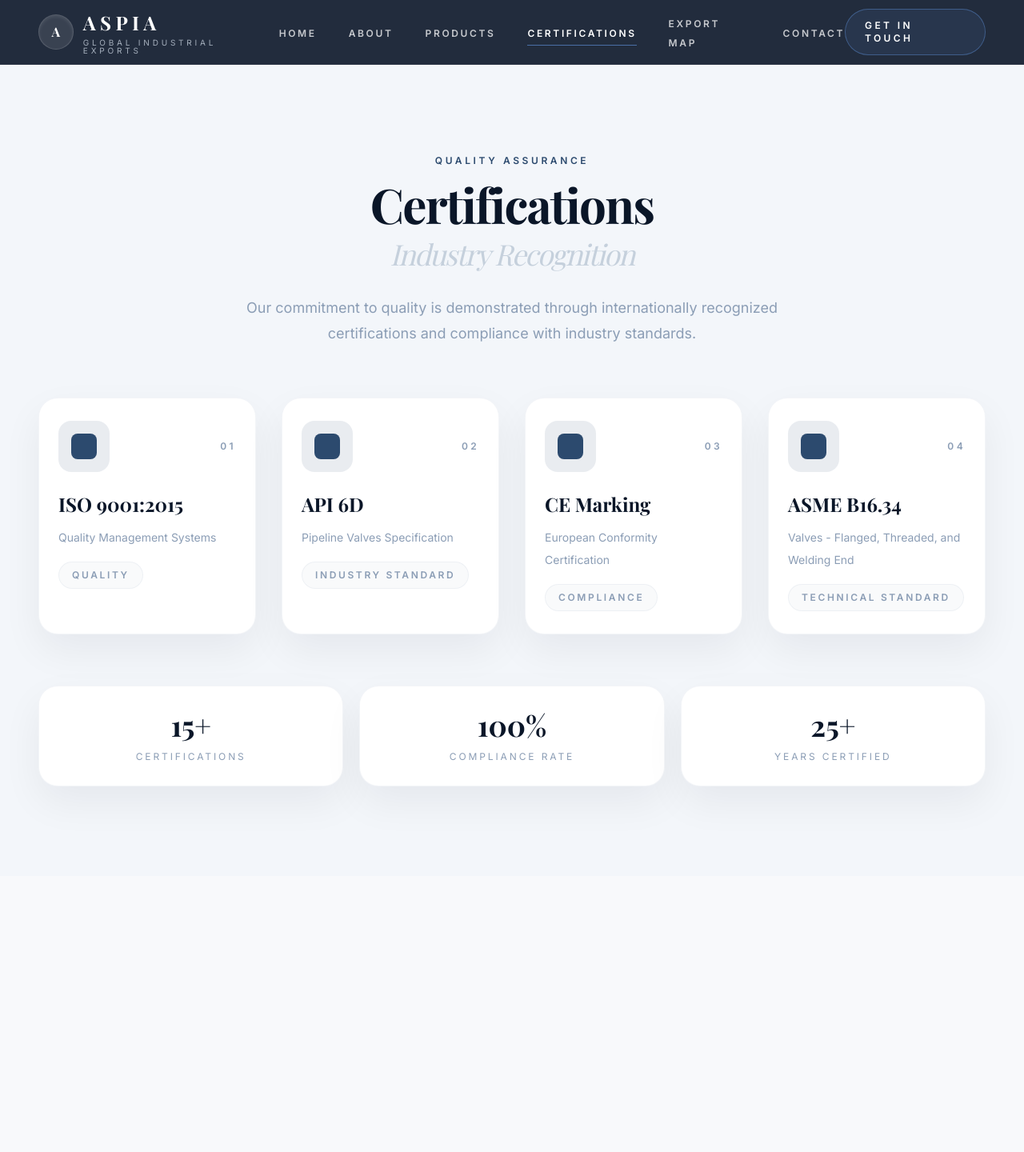
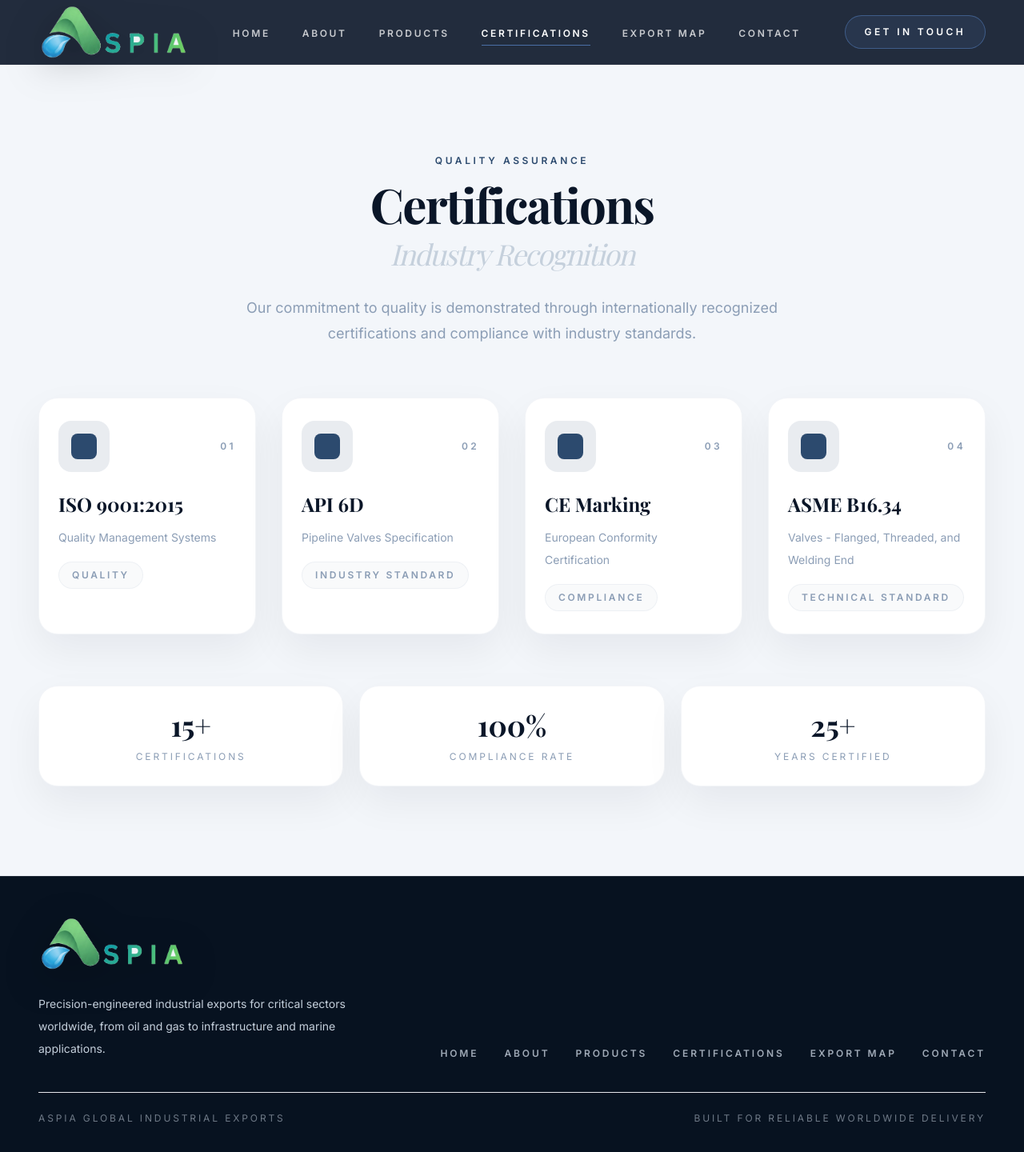
Before and after one commit to sridivyansh0511-beep/Aspia, a Next.js app: page /certifications in a window 1280 px wide. Shown: the top 1440 px of the page at 80% size. Before the commit the page ends 1095 px from the top, so only its background shows below. Built offline with nearby package versions, Linux system fonts and the light colour scheme; a web font is replaced by a local one.

Commit message:
Add splash screen, footer, and improve navigation with logo

```diff
--- a/src/app/layout.js
+++ b/src/app/layout.js
@@ -1,5 +1,7 @@
 import "../styles/globals.css";
 import Navbar from "@/components/layout/Navbar";
+import Footer from "@/components/layout/Footer";
+import SplashScreen from "@/components/layout/SplashScreen";
 
 export const metadata = {
   title: "Aspia - Professional Consulting Services",
@@ -10,8 +12,10 @@ export default function RootLayout({ children }) {
   return (
     <html lang="en">
       <body className="antialiased">
+        <SplashScreen />
         <Navbar />
         {children}
+        <Footer />
       </body>
     </html>
   );
--- /dev/null
+++ b/src/components/layout/Footer.jsx
@@ -0,0 +1,56 @@
+'use client';
+
+import Image from 'next/image';
+import Link from 'next/link';
+
+const FOOTER_LINKS = [
+  { href: '/', label: 'Home' },
+  { href: '/about', label: 'About' },
+  { href: '/products', label: 'Products' },
+  { href: '/certifications', label: 'Certifications' },
+  { href: '/map', label: 'Export Map' },
+  { href: '/contact', label: 'Contact' },
+];
+
+export default function Footer() {
+  return (
+    <footer className="border-t border-white/10 bg-[#071220]">
+      <div className="mx-auto max-w-7xl px-6 py-12 lg:px-12">
+        <div className="flex flex-col gap-10 lg:flex-row lg:items-end lg:justify-between">
+          <div className="max-w-md">
+            <Link href="/" className="inline-flex" aria-label="Aspia home">
+              <Image
+                src="/aspia-logo-transparent.png"
+                alt="Aspia"
+                width={1002}
+                height={388}
+                className="h-auto w-[152px] drop-shadow-[0_12px_24px_rgba(0,0,0,0.28)] sm:w-[184px]"
+              />
+            </Link>
+            <p className="mt-5 text-sm leading-7 text-slate-light">
+              Precision-engineered industrial exports for critical sectors worldwide,
+              from oil and gas to infrastructure and marine applications.
+            </p>
+          </div>
+
+          <div className="flex flex-wrap gap-x-8 gap-y-4">
+            {FOOTER_LINKS.map(({ href, label }) => (
+              <Link
+                key={href}
+                href={href}
+                className="text-xs font-semibold uppercase tracking-[0.24em] text-slate-light/80 transition-colors hover:text-white"
+              >
+                {label}
+              </Link>
+            ))}
+          </div>
+        </div>
+
+        <div className="mt-10 flex flex-col gap-3 border-t border-white/8 pt-6 text-xs uppercase tracking-[0.24em] text-slate-light/55 sm:flex-row sm:items-center sm:justify-between">
+          <span>Aspia Global Industrial Exports</span>
+          <span>Built For Reliable Worldwide Delivery</span>
+        </div>
+      </div>
+    </footer>
+  );
+}
--- a/src/components/layout/Navbar.jsx
+++ b/src/components/layout/Navbar.jsx
@@ -1,6 +1,7 @@
 'use client';
 
 import { useState, useEffect, useRef } from 'react';
+import Image from 'next/image';
 import Link from 'next/link';
 import { usePathname } from 'next/navigation';
 import { gsap } from 'gsap';
@@ -44,16 +45,15 @@ export default function Navbar() {
       }`}
     >
       <nav className="max-w-7xl mx-auto px-6 lg:px-12 flex items-center justify-between h-20">
-        <Link href="/" className="flex items-center gap-3 group">
-          <div className="flex h-11 w-11 items-center justify-center rounded-full border border-white/15 bg-white/10 shadow-inner shadow-white/10 transition-transform duration-300 group-hover:scale-105">
-            <span className="text-white font-display text-base font-bold">A</span>
-          </div>
-          <div className="leading-none">
-            <div className="font-display text-2xl font-bold tracking-[0.22em] text-white">ASPIA</div>
-            <div className="mt-1 text-[10px] uppercase tracking-[0.38em] text-slate-light/80">
-              Global Industrial Exports
-            </div>
-          </div>
+        <Link href="/" className="group flex items-center" aria-label="Aspia home">
+          <Image
+            src="/aspia-logo-transparent.png"
+            alt="Aspia"
+            width={1002}
+            height={388}
+            priority
+            className="h-auto w-[132px] drop-shadow-[0_10px_24px_rgba(0,0,0,0.28)] transition-transform duration-300 group-hover:scale-[1.02] sm:w-[156px] lg:w-[188px]"
+          />
         </Link>
 
         <ul className="hidden lg:flex items-center gap-10">
--- /dev/null
+++ b/src/components/layout/SplashScreen.jsx
@@ -0,0 +1,60 @@
+'use client';
+
+import { useEffect, useRef, useState } from 'react';
+import Image from 'next/image';
+
+const SPLASH_HOLD_MS = 2000;
+const SPLASH_FADE_MS = 500;
+
+export default function SplashScreen() {
+  const [isFadingOut, setIsFadingOut] = useState(false);
+  const [isHidden, setIsHidden] = useState(false);
+  const previousOverflow = useRef('');
+
+  useEffect(() => {
+    previousOverflow.current = document.body.style.overflow;
+    document.body.style.overflow = 'hidden';
+
+    const fadeTimeout = window.setTimeout(() => {
+      setIsFadingOut(true);
+    }, SPLASH_HOLD_MS);
+
+    const hideTimeout = window.setTimeout(() => {
+      setIsHidden(true);
+      document.body.style.overflow = previousOverflow.current;
+    }, SPLASH_HOLD_MS + SPLASH_FADE_MS);
+
+    return () => {
+      window.clearTimeout(fadeTimeout);
+      window.clearTimeout(hideTimeout);
+      document.body.style.overflow = previousOverflow.current;
+    };
+  }, []);
+
+  if (isHidden) {
+    return null;
+  }
+
+  return (
+    <div
+      className={`fixed inset-0 z-[120] flex items-center justify-center bg-[radial-gradient(circle_at_top,rgba(26,158,143,0.14),transparent_34%),linear-gradient(180deg,#0A1628,#071220)] transition-opacity duration-500 ${
+        isFadingOut ? 'pointer-events-none opacity-0' : 'opacity-100'
+      }`}
+    >
+      <div className="flex flex-col items-center justify-center gap-8 px-6">
+        <Image
+          src="/aspia-logo-transparent.png"
+          alt="Aspia"
+          width={1002}
+          height={388}
+          priority
+          className="animate-splash-logo-fade h-[160px] w-auto drop-shadow-[0_18px_36px_rgba(0,0,0,0.28)]"
+        />
+
+        <div className="h-[2px] w-44 overflow-hidden rounded-full bg-white/10">
+          <span className="animate-splash-loader block h-full w-full origin-left bg-[#1A9E8F]" />
+        </div>
+      </div>
+    </div>
+  );
+}
--- a/src/components/sections/Hero.jsx
+++ b/src/components/sections/Hero.jsx
@@ -1,6 +1,7 @@
 'use client';
 
 import { useEffect, useRef } from 'react';
+import Image from 'next/image';
 import { gsap } from 'gsap';
 import Link from 'next/link';
 
@@ -37,6 +38,16 @@ export default function Hero() {
 
       <div className="relative z-10 mx-auto w-full max-w-7xl px-6 py-20 lg:px-12">
         <div className="max-w-4xl">
+          <div className="hero-content mb-8">
+            <Image
+              src="/aspia-logo-transparent.png"
+              alt="Aspia"
+              width={1002}
+              height={388}
+              priority
+              className="h-auto w-[168px] drop-shadow-[0_18px_34px_rgba(2,8,18,0.35)] md:w-[210px] lg:w-[248px]"
+            />
+          </div>
           <div className="hero-content mb-6 inline-flex items-center rounded-full border border-white/10 bg-white/5 px-4 py-2 text-[11px] font-semibold uppercase tracking-[0.34em] text-slate-light/90">
             Precision Engineering For Global Supply Chains
           </div>
--- a/src/styles/globals.css
+++ b/src/styles/globals.css
@@ -4,6 +4,35 @@
 @tailwind utilities;
 
 html { scroll-behavior: smooth; }
+
+@keyframes splashLogoFade {
+  from {
+    opacity: 0;
+    transform: translateY(10px) scale(0.98);
+  }
+
+  to {
+    opacity: 1;
+    transform: translateY(0) scale(1);
+  }
+}
+
+@keyframes splashLoader {
+  0% {
+    transform: translateX(-100%) scaleX(0.2);
+    opacity: 0.35;
+  }
+
+  50% {
+    transform: translateX(0) scaleX(1);
+    opacity: 1;
+  }
+
+  100% {
+    transform: translateX(110%) scaleX(0.35);
+    opacity: 0.25;
+  }
+}
 
 body {
   @apply bg-cream text-navy font-sans antialiased;
@@ -44,3 +73,13 @@ body::selection {
     @apply w-full rounded-2xl border border-white/[0.12] bg-white/[0.05] px-4 py-4 text-white placeholder:text-slate-light/70 focus:border-steel-light focus:outline-none;
   }
 }
+
+@layer utilities {
+  .animate-splash-logo-fade {
+    animation: splashLogoFade 0.8s ease forwards;
+  }
+
+  .animate-splash-loader {
+    animation: splashLoader 1.25s ease-in-out infinite;
+  }
+}
```
Also changed, not shown: public/aspia-logo-transparent.png (added).
